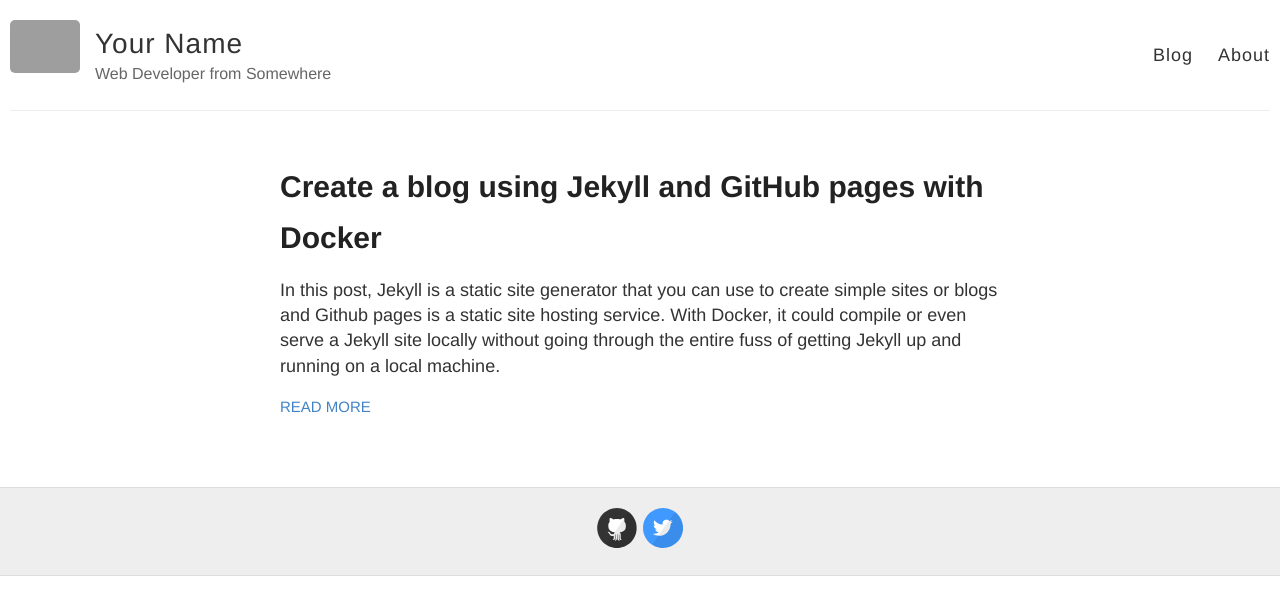
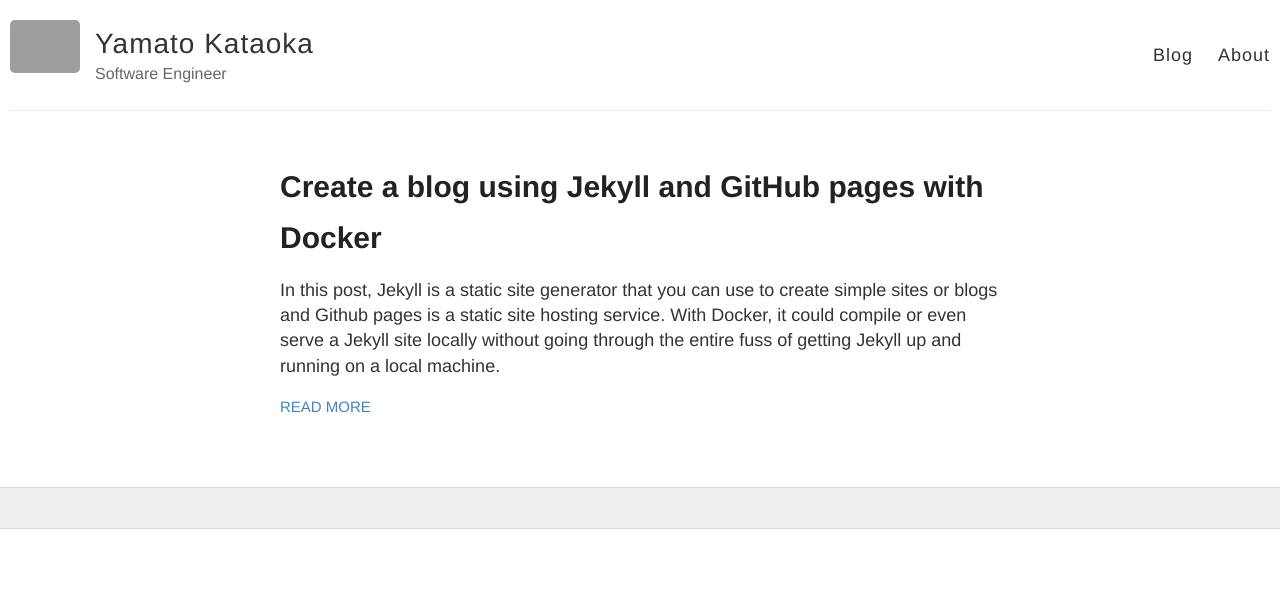
Before and after one commit to yamatokataoka/blog2, a Jekyll site: the page built from index.html, in a window 1280 px wide. Shown: the top 615 px of the page. Built offline with Jekyll 4.4.1, drawn with Linux system fonts in a browser that asks for light colours; part of the change alters nothing that is shown; grey boxes are pictures that could not be loaded.

Commit message:
Update _config.yml

```diff
--- a/_config.yml
+++ b/_config.yml
@@ -3,10 +3,10 @@
 #
 
 # Name of your site (displayed in the header)
-name: Your Name
+name: Yamato Kataoka
 
 # Short bio or description (displayed in the header)
-description: Web Developer from Somewhere
+description: Software Engineer
 
 # URL of your avatar or profile pic (you could use your GitHub profile pic)
 avatar: https://raw.githubusercontent.com/barryclark/jekyll-now/master/images/jekyll-logo.png
@@ -21,12 +21,12 @@ footer-links:
   email:
   facebook:
   flickr:
-  github: barryclark/jekyll-now
+  github:
   instagram:
   linkedin:
   pinterest:
   rss: # just type anything here for a working RSS icon
-  twitter: jekyllrb
+  twitter:
   stackoverflow: # your stackoverflow profile, e.g. "users/50476/bart-kiers"
   youtube: # channel/<your_long_string> or user/<user-name>
   googleplus: # anything in your profile username that comes after plus.google.com/
@@ -41,7 +41,7 @@ google_analytics:
 
 # Your website URL (e.g. http://barryclark.github.io or http://www.barryclark.co)
 # Used for Sitemap.xml and your RSS feed
-url:
+url: https://yamatokataoka.github.io
 
 # If you're hosting your site at a Project repository on GitHub pages
 # (http://yourusername.github.io/repository-name)
@@ -84,3 +84,6 @@ exclude:
   - LICENSE
   - README.md
   - CNAME
+  - vendor
+  - .jekyll-cache
+  - .gitignore
```
